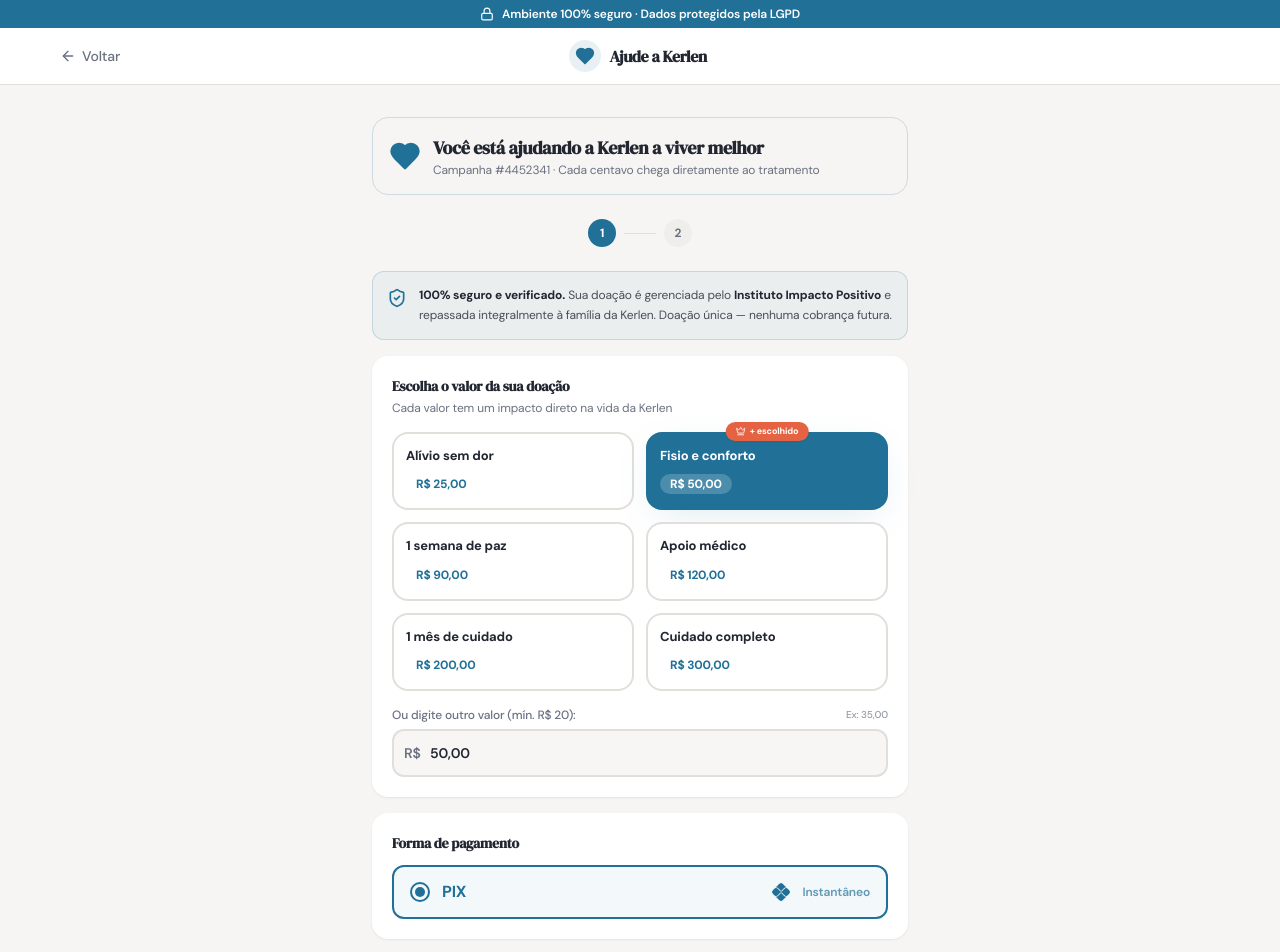
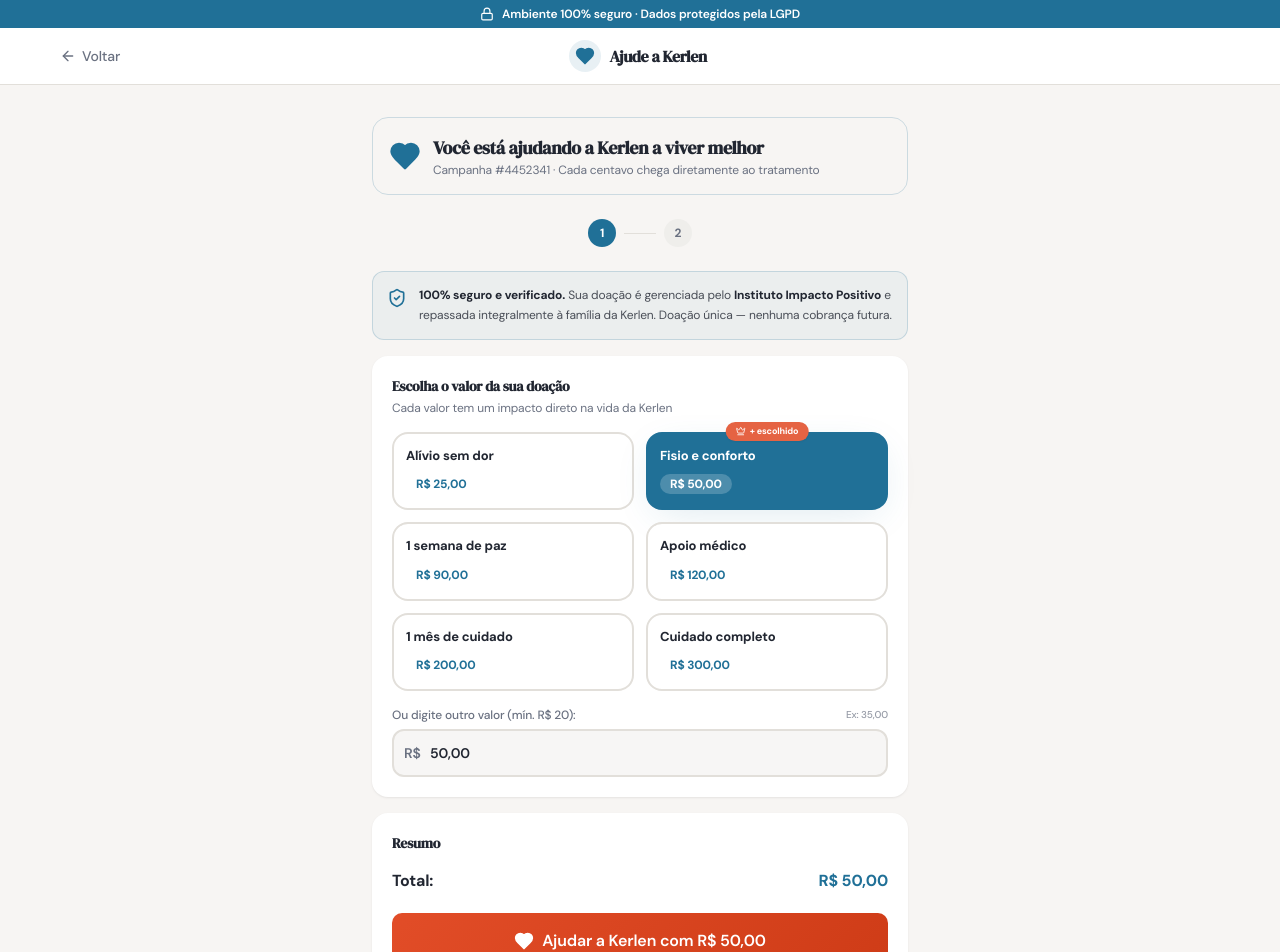
Before and after one commit to Lewis085/remix-of-relphim, a React (Vite) app: page /checkout in a window 1280 px wide. Shown: the top 952 px of the page. Built offline with nearby package versions, Linux system fonts and the light colour scheme; the HTML template or start-up script is replaced by a standard one.

Commit message:
refactor(checkout): remove secao de pagamento para evitar dead clicks

```diff
--- a/src/pages/Checkout.tsx
+++ b/src/pages/Checkout.tsx
@@ -304,29 +304,6 @@ const Checkout = () => {
               </div>
             </div>
 
-            {/* Forma de pagamento */}
-            <div className="mt-4 rounded-2xl bg-white p-5 shadow-card">
-              <h2 className="mb-3 text-sm font-bold text-foreground">Forma de pagamento</h2>
-              <div className="flex items-center gap-3 rounded-xl border-2 border-primary bg-primary/5 px-4 py-3">
-                <span className="flex h-5 w-5 items-center justify-center rounded-full border-2 border-primary">
-                  <span className="h-2.5 w-2.5 rounded-full bg-primary" />
-                </span>
-                <span className="font-bold text-primary">PIX</span>
-                <span
-                  aria-hidden="true"
-                  className="ml-auto h-5 w-5 bg-primary"
-                  style={{
-                    WebkitMaskImage: `url(${pixLogo})`, maskImage: `url(${pixLogo})`,
-                    WebkitMaskRepeat: "no-repeat", maskRepeat: "no-repeat",
-                    WebkitMaskSize: "contain", maskSize: "contain",
-                    WebkitMaskPosition: "center", maskPosition: "center",
-                  }}
-                />
-                <span className="text-xs font-semibold text-primary/70">Instantâneo</span>
-              </div>
-            </div>
-
-
 
             {/* Resumo + CTA "Continuar" */}
             <div className="mt-4 rounded-2xl bg-white p-5 shadow-card">
```
